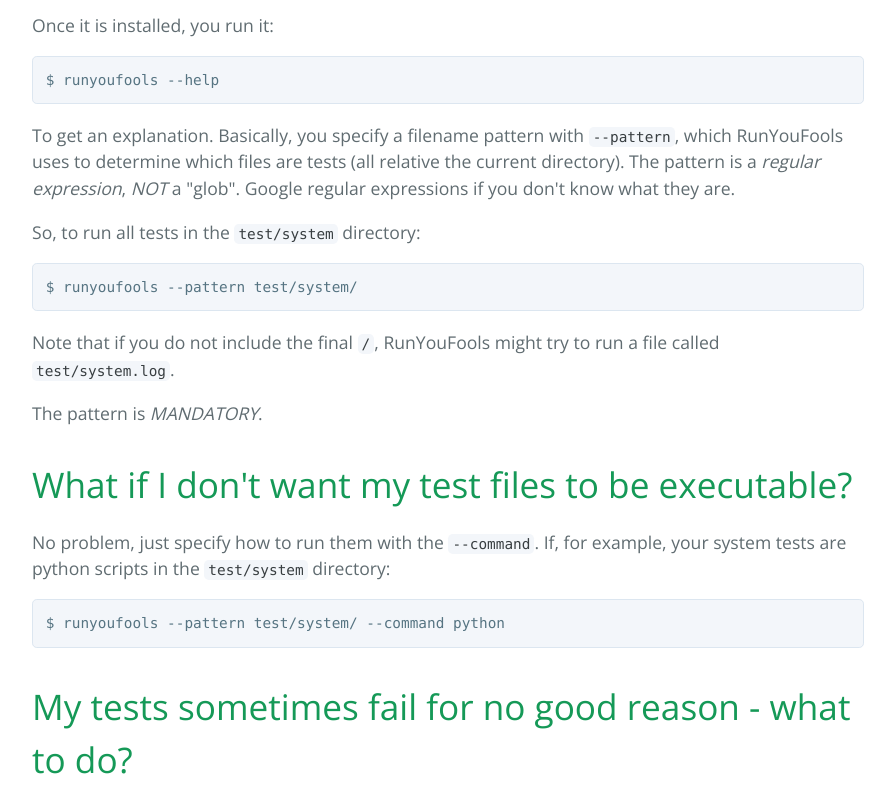
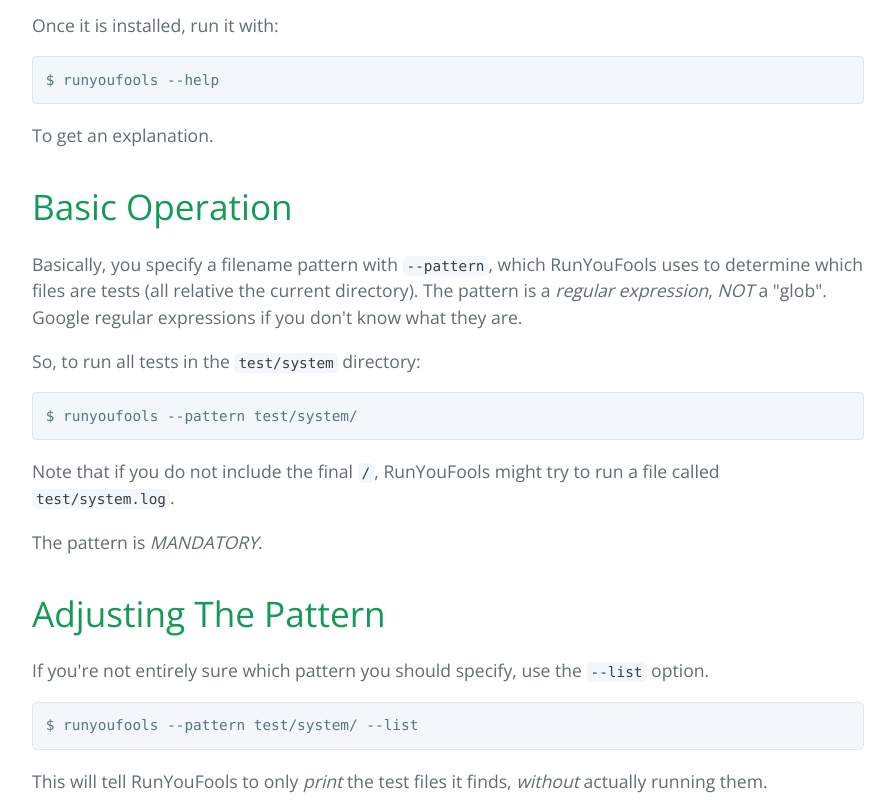
Before and after one commit to haarcuba/runyoufools, a plain HTML site: page index.html in a window 1280 px wide. Shown: the part 1120-1920 px from the top of the page, without its empty margins (192-1087 px from the left). Drawn offline with nearby package versions, Linux system fonts and the light colour scheme.

Commit message:
Create gh-pages branch via GitHub

```diff
--- a/index.html
+++ b/index.html
@@ -49,12 +49,17 @@ no matter if these tests are Ruby, Python, C++, Perl - whatever - with appropria
 <pre><code>$ gem install runyoufools
 </code></pre>
 
-<p>Once it is installed, you run it:</p>
+<p>Once it is installed, run it with:</p>
 
 <pre><code>$ runyoufools --help
 </code></pre>
 
-<p>To get an explanation. Basically, you specify a filename pattern with <code>--pattern</code>,
+<p>To get an explanation. </p>
+
+<h1>
+<a id="basic-operation" class="anchor" href="#basic-operation" aria-hidden="true"><span class="octicon octicon-link"></span></a>Basic Operation</h1>
+
+<p>Basically, you specify a filename pattern with <code>--pattern</code>,
 which RunYouFools uses to determine which files are tests (all relative the
 current directory). The pattern is a <em>regular expression</em>, <em>NOT</em> a "glob".
 Google regular expressions if you don't know what they are.</p>
@@ -67,6 +72,16 @@ Google regular expressions if you don't know what they are.</p>
 <p>Note that if you do not include the final <code>/</code>, RunYouFools might try to run a file called <code>test/system.log</code>.</p>
 
 <p>The pattern is <em>MANDATORY</em>.</p>
+
+<h1>
+<a id="adjusting-the-pattern" class="anchor" href="#adjusting-the-pattern" aria-hidden="true"><span class="octicon octicon-link"></span></a>Adjusting The Pattern</h1>
+
+<p>If you're not entirely sure which pattern you should specify, use the <code>--list</code> option.</p>
+
+<pre><code>$ runyoufools --pattern test/system/ --list
+</code></pre>
+
+<p>This will tell RunYouFools to only <em>print</em> the test files it finds, <em>without</em> actually running them.</p>
 
 <h1>
 <a id="what-if-i-dont-want-my-test-files-to-be-executable" class="anchor" href="#what-if-i-dont-want-my-test-files-to-be-executable" aria-hidden="true"><span class="octicon octicon-link"></span></a>What if I don't want my test files to be executable?</h1>
```
Also changed, not shown: params.json (+1 -1 lines).
